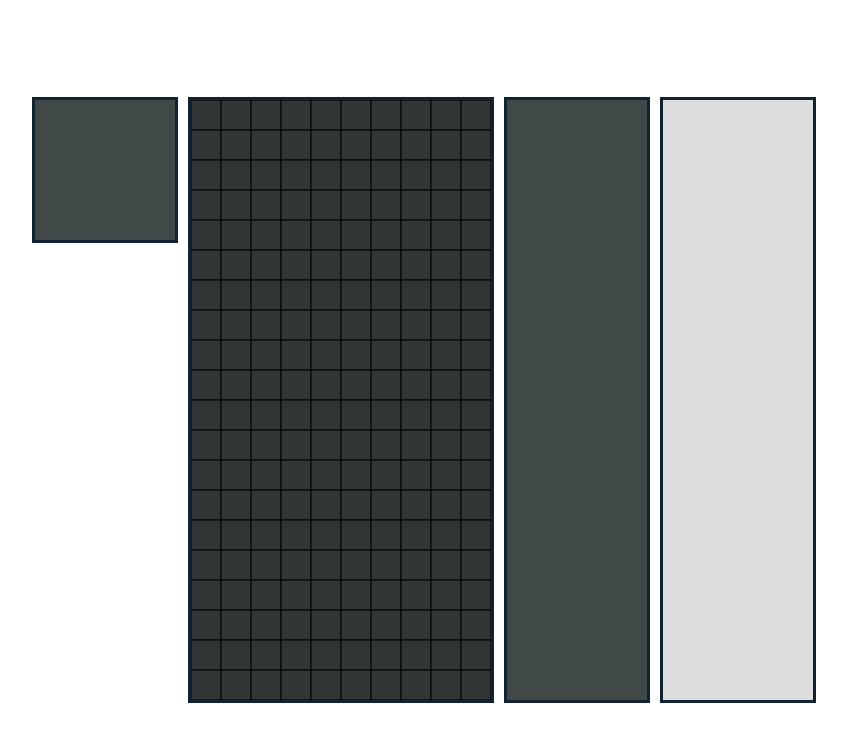
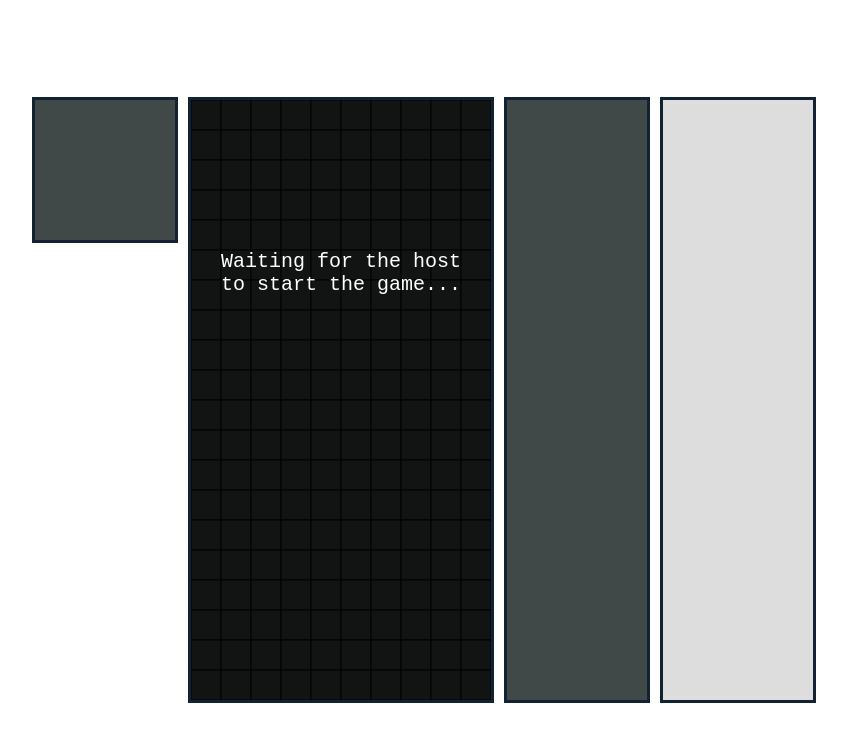
Before and after one commit to devonulrich/Quatris, a website built with webpack: page src/client/index.html in a window 1280 px wide. Both pictures are taken after a click on the button "Join". Shown: the whole page, without its empty margins (216-1063 px from the left). Built offline with nearby package versions, Linux system fonts and the light colour scheme; no server answers.

Commit message:
Added Waiting Screen for non-hosts
Fairly simple screen that acts like all other overlays in the
game, and is only visible when someone is joined but isn't the
host.

```diff
--- a/src/client/game.js
+++ b/src/client/game.js
@@ -2,7 +2,7 @@ import seedrandom from "seedrandom";
 import { render } from "./render";
 import { updateInput } from "./input";
 import { sendUpdate } from "./networking";
-import { showLostScreen } from "./ui";
+import { showLostScreen, hideWaitScreen } from "./ui";
 
 let table;
 
@@ -47,6 +47,7 @@ export function startPlaying(seed) {
     }
 
     State.currState = State.PLAYING;
+    hideWaitScreen();
 
     // acknowledge that we're playing
     sendUpdate();
--- a/src/client/index.html
+++ b/src/client/index.html
@@ -19,6 +19,9 @@
                     <p class="infoText">You are the host. Press Start when all players have joined.</p>
                     <button class="startButton" id="hostStart">Start</button>
                 </div>
+                <div class="gameItem overlay invisible" id="waitScreen">
+                    <p class="infoText">Waiting for the host to start the game...</p>
+                </div>
                 <div class="gameItem overlay invisible" id="lostScreen">
                     <p class="infoText">You got knocked out!</p>
                     <!--button class="startButton wideButton">Play Again</button-->
--- a/src/client/ui.js
+++ b/src/client/ui.js
@@ -10,6 +10,8 @@ let nameSubmit;
 let hostScreen;
 let hostStart;
 
+let waitScreen;
+
 let lostScreen;
 
 let opponentCanvas;
@@ -21,6 +23,8 @@ export function initUI() {
 
     hostScreen = document.getElementById("hostScreen");
     hostStart = document.getElementById("hostStart");
+
+    waitScreen = document.getElementById("waitScreen");
 
     lostScreen = document.getElementById("lostScreen");
 
@@ -37,6 +41,7 @@ function nameSubmitClick() {
 
     State.currState = State.START;
     if(State.isHost) showHostScreen();
+    else showWaitScreen();
 }
 
 export function setHost() {
@@ -50,6 +55,14 @@ export function setHost() {
 
 function showHostScreen() {
     hostScreen.classList.remove("invisible");
+}
+
+function showWaitScreen() {
+    waitScreen.classList.remove("invisible");
+}
+
+export function hideWaitScreen() {
+    waitScreen.classList.add("invisible");
 }
 
 function hostStartClick() {
```
